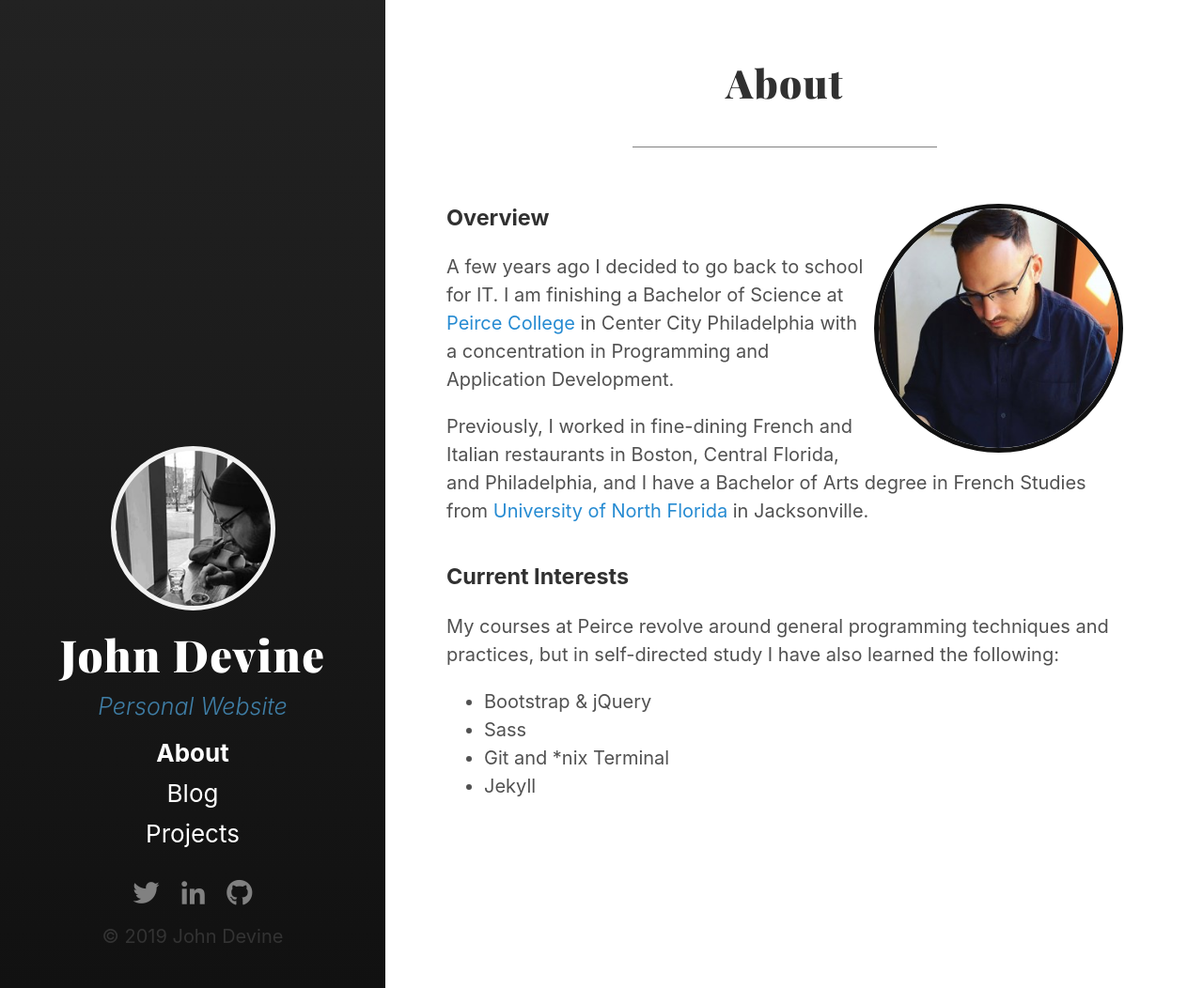
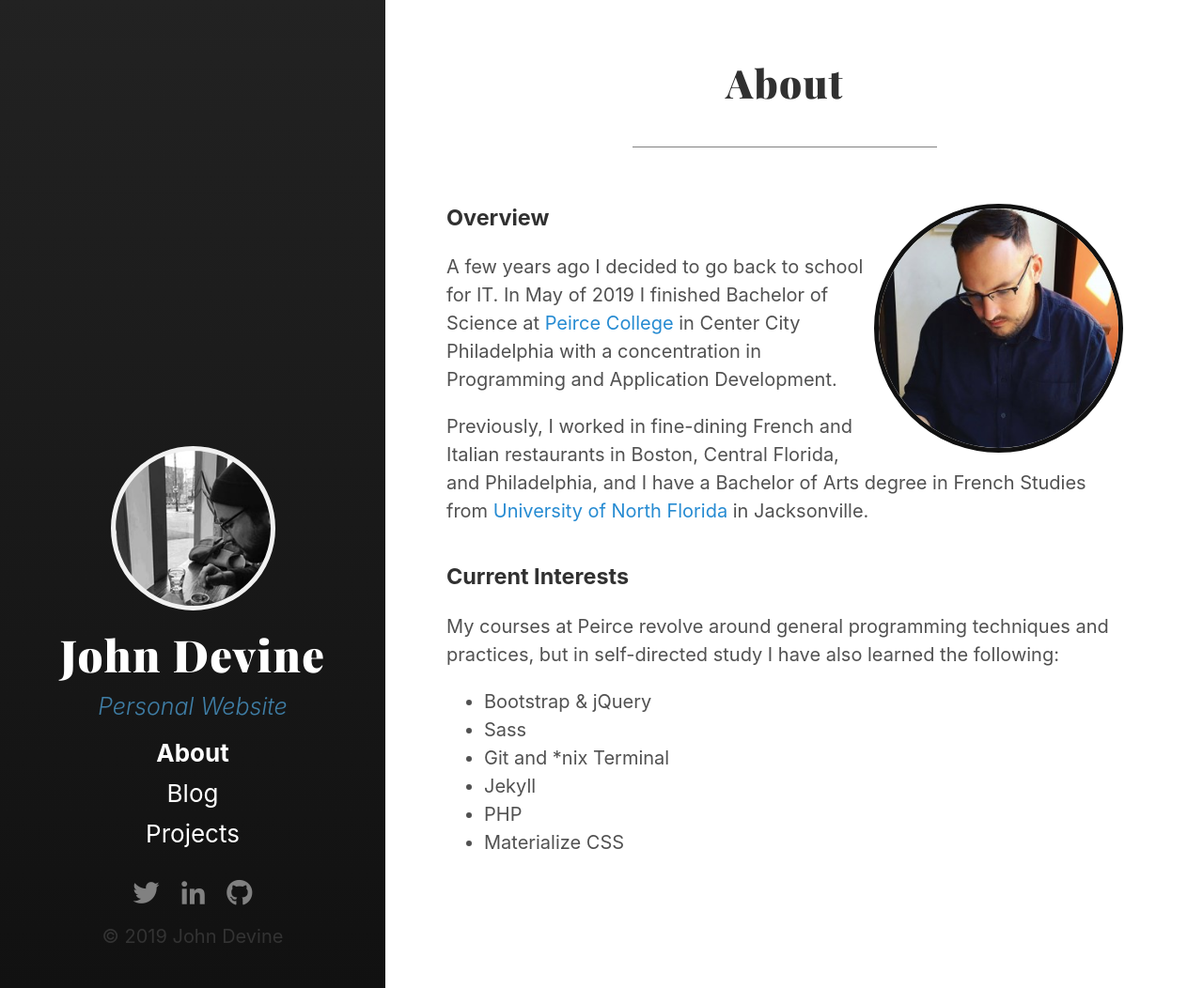
Before and after one commit to AdsonBatista/jpatrickdevine.github.io, a Jekyll site: the page built from about.md, in a window 1280 px wide and 1052 px high. Shown: the whole window at 94% size. Built offline with Jekyll 4.4.1, drawn with Linux system fonts in a browser that asks for light colours.

Commit message:
Update about section

```diff
--- a/about.md
+++ b/about.md
@@ -7,7 +7,7 @@ title: About
 
 ### Overview
 
-A few years ago I decided to go back to school for IT. I am finishing a Bachelor of Science at [Peirce College](https://www.peirce.edu "Peirce College") in Center City Philadelphia with a concentration in Programming and Application Development.
+A few years ago I decided to go back to school for IT. In May of 2019 I finished Bachelor of Science at [Peirce College](https://www.peirce.edu "Peirce College") in Center City Philadelphia with a concentration in Programming and Application Development.
 
 Previously, I worked in fine-dining French and Italian restaurants in Boston, Central Florida, and Philadelphia, and I have a Bachelor of Arts degree in French Studies from [University of North Florida](https://www.unf.edu "University of North Florida") in Jacksonville.
 
@@ -19,3 +19,5 @@ My courses at Peirce revolve around general programming techniques and practices
 * Sass
 * Git and *nix Terminal
 * Jekyll
+* PHP
+* Materialize CSS
```
